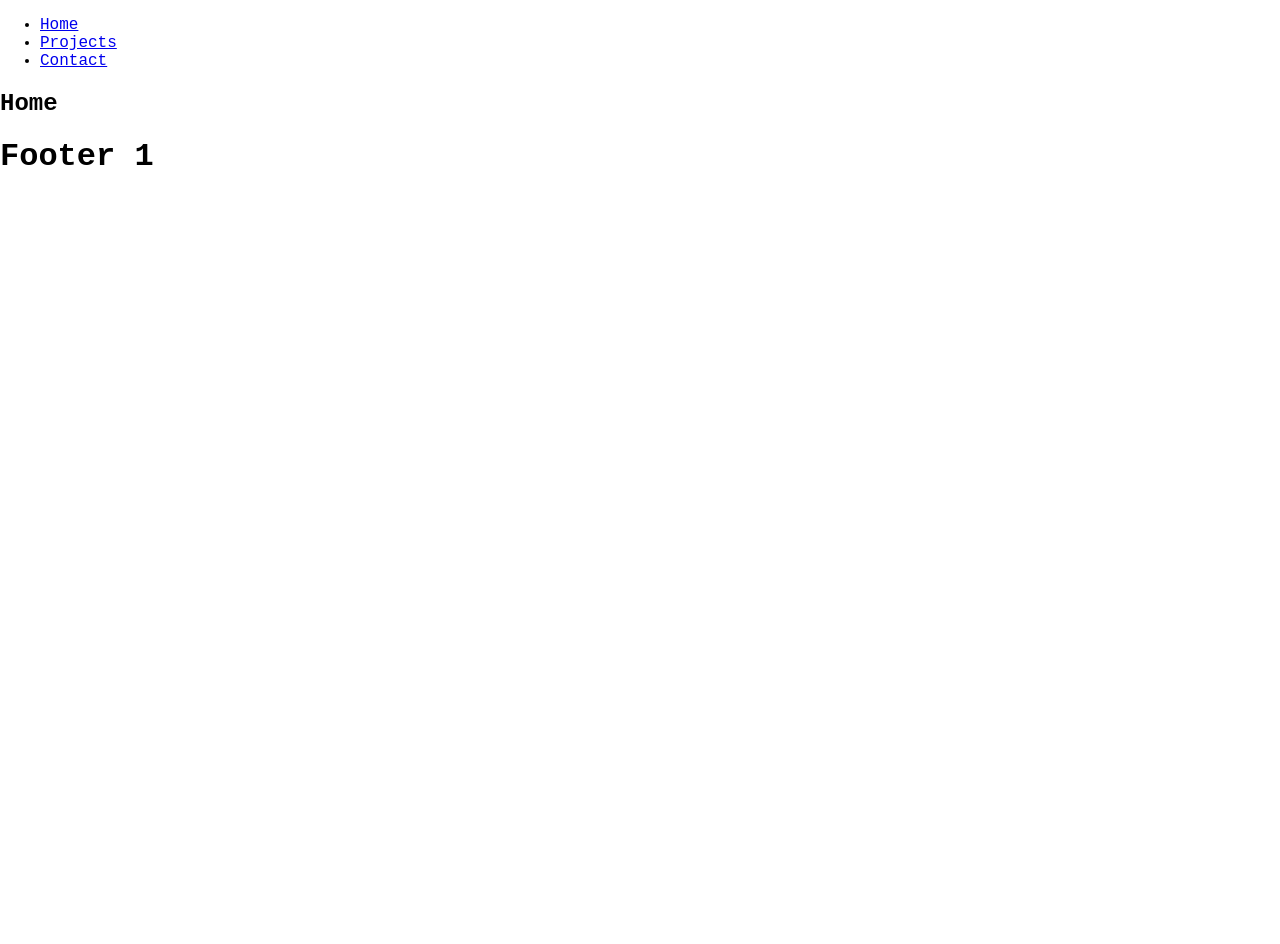
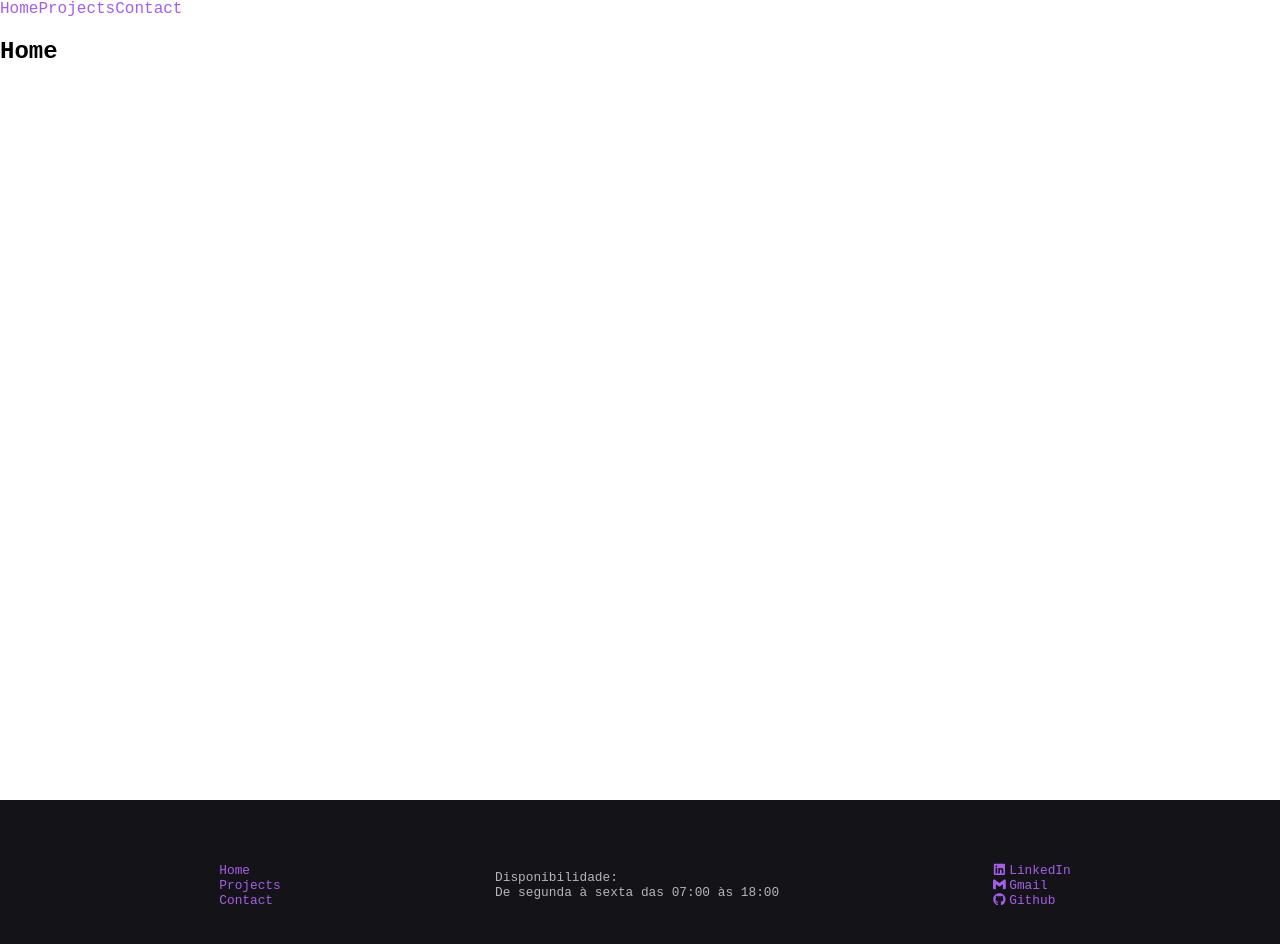
Before and after one commit to Guilherme-Monte/Portifolio-Page, a React (Create React App) app in the folder frontend/: page / in a window 1280 px wide. Shown: the top 944 px of the page. Before the commit the page ends 800 px from the top, so only its background shows below. Built offline with nearby package versions, Linux system fonts and the light colour scheme; a web font is replaced by a local one.

Commit message:
Styling the footer

```diff
--- a/frontend/package.json
+++ b/frontend/package.json
@@ -9,6 +9,7 @@
     "axios": "^0.21.1",
     "react": "^17.0.1",
     "react-dom": "^17.0.1",
+    "react-icons": "^4.2.0",
     "react-router-dom": "^5.2.0",
     "react-scripts": "4.0.3",
     "styled-components": "^5.2.3",
--- a/frontend/src/App.js
+++ b/frontend/src/App.js
@@ -1,6 +1,6 @@
 import React from "react";
 import { BrowserRouter as Router } from "react-router-dom";
-import { GlobalStyle } from "./globalStyles.js";
+import { GlobalStyle, MainSection } from "./globalStyles.js";
 import Nav from "./components/nav";
 import Footer from "./components/footer";
 import Main from "./components/main";
@@ -8,12 +8,12 @@ import Main from "./components/main";
 function App() {
   return (
     <Router>
-      <div>
+      <MainSection>
         <Nav />
         <Main />
-        <Footer />
-        <GlobalStyle />
-      </div>
+      </MainSection>
+      <Footer />
+      <GlobalStyle />
     </Router>
   );
 }
--- a/frontend/src/components/footer/index.js
+++ b/frontend/src/components/footer/index.js
@@ -1,8 +1,44 @@
 import React from 'react';
+import { Link } from "react-router-dom";
+import { FooterSection, FooterNav, FooterArticle, GlobalStyle, Socials } from './styles';
+
+import { FaLinkedin, FaGithub } from "react-icons/fa";
+import { SiGmail } from "react-icons/si";
 
 const Footer = () => {
   return (
-    <h1>Footer 1</h1>
+    <FooterSection>
+
+      <FooterNav>
+        <Link to="/">Home</Link>
+        <Link to="/projects">Projects</Link>
+        <Link to="/contact">Contact</Link>
+      </FooterNav>
+
+      <FooterArticle>
+        Disponibilidade:
+        <article>De segunda à sexta das 07:00 às 18:00</article>
+      </FooterArticle>
+
+      <FooterArticle>
+        <Socials href="https://www.linkedin.com/in/guilherme-montenegro-4a0050204/" target="_blank" rel="noreferrer">
+          <FaLinkedin />
+          LinkedIn
+        </Socials>
+
+        <Socials href="mailto:guilhermemonte.dev@gmail.com">
+          <SiGmail />
+          Gmail
+        </Socials>
+
+        <Socials href="https://github.com/Guilherme-Monte" target="_blank" rel="noreferrer">
+          <FaGithub />
+          Github
+        </Socials>
+      </FooterArticle>
+
+      <GlobalStyle />
+    </FooterSection>
   )
 }
 
--- /dev/null
+++ b/frontend/src/components/footer/styles.js
@@ -0,0 +1,37 @@
+import styled, { createGlobalStyle } from "styled-components";
+
+export const GlobalStyle = createGlobalStyle`
+  a {
+    color: var(--hover-color);
+  }
+`;
+
+export const FooterSection = styled.section`
+  width: 100%;
+  height: 20vh;
+  padding: 5px;
+  font-size: 0.8rem;
+
+  display: flex;
+  justify-content: space-evenly;
+
+  background-color: var(--bg-secondary);
+`;
+
+export const FooterNav = styled.nav`
+  display: flex;
+  flex-direction: column;
+  justify-content: center;
+`;
+
+export const FooterArticle = styled.article`
+  display: flex;
+  flex-direction: column;
+  justify-content: ${props => (props.flexStart ? 'flex-start' : 'center')};
+  color: var(--text-primary);
+`;
+
+export const Socials = styled.a`
+  display: flex;
+  gap: 3px;
+`;
--- a/frontend/src/components/nav/index.js
+++ b/frontend/src/components/nav/index.js
@@ -4,17 +4,9 @@ import { Link } from "react-router-dom";
 const Nav = () => {
   return (
     <nav>
-      <ul>
-        <li>
-          <Link to="/">Home</Link>
-        </li>
-        <li>
-          <Link to="/projects">Projects</Link>
-        </li>
-        <li>
-          <Link to="/contact">Contact</Link>
-        </li>
-      </ul>
+      <Link to="/">Home</Link>
+      <Link to="/projects">Projects</Link>
+      <Link to="/contact">Contact</Link>
     </nav>
   )
 }
--- a/frontend/src/globalStyles.js
+++ b/frontend/src/globalStyles.js
@@ -1,4 +1,4 @@
-import { createGlobalStyle } from "styled-components";
+import styled, { createGlobalStyle } from "styled-components";
 
 export const GlobalStyle = createGlobalStyle`
   @font-face {
@@ -6,11 +6,36 @@ export const GlobalStyle = createGlobalStyle`
     src: url("./assets/fonts/RobotoMono-Bold.ttf");
   }
 
+  :root {
+    font-size: 16px;
+    --text-primary: #b6b6b6;
+    --text-secondary: #ececec;
+    --hover-color: #a55eea;
+    --bg-primary: #23232e;
+    --bg-secondary: #141418;
+    --bg-main: #2f3542;
+    --transition-speed: 600ms;
+  }
+
   body {
     margin: 0;
+    padding: 0;
     font-family: RobotoMono, monospace;
   }
-`
+
+  a {
+    text-decoration: none;
+    outline: none;
+  }
+`;
+
+export const MainSection = styled.section`
+  height: 100vh;
+  width: 100%;
+
+  @media(max-width: 800px) {
+  }
+`;
 
 // export const Button = styled.button`
 //   background-color: transparent;
```
Also changed, not shown: 1 other file (tests, documents, lock files or other folders).
